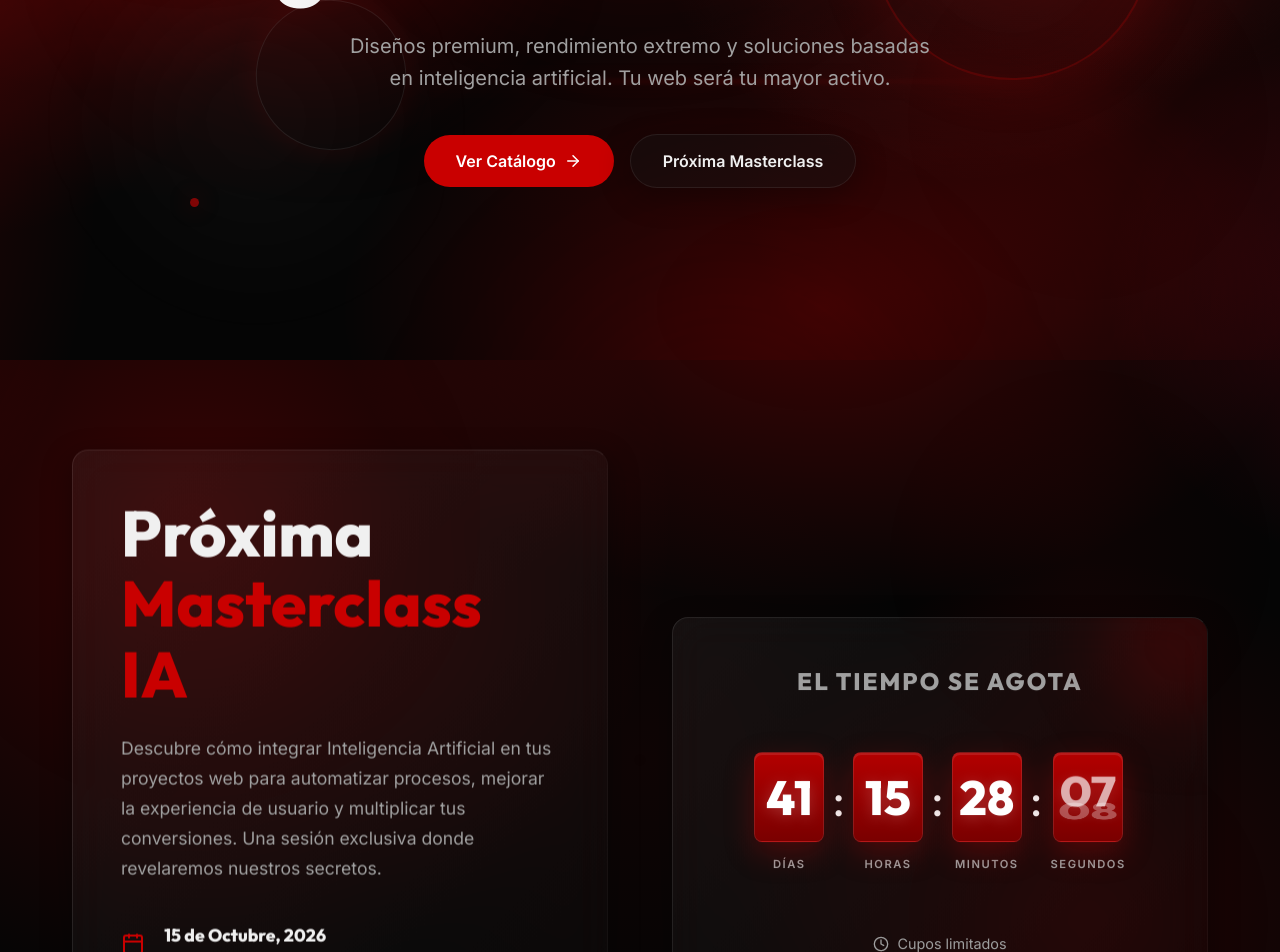
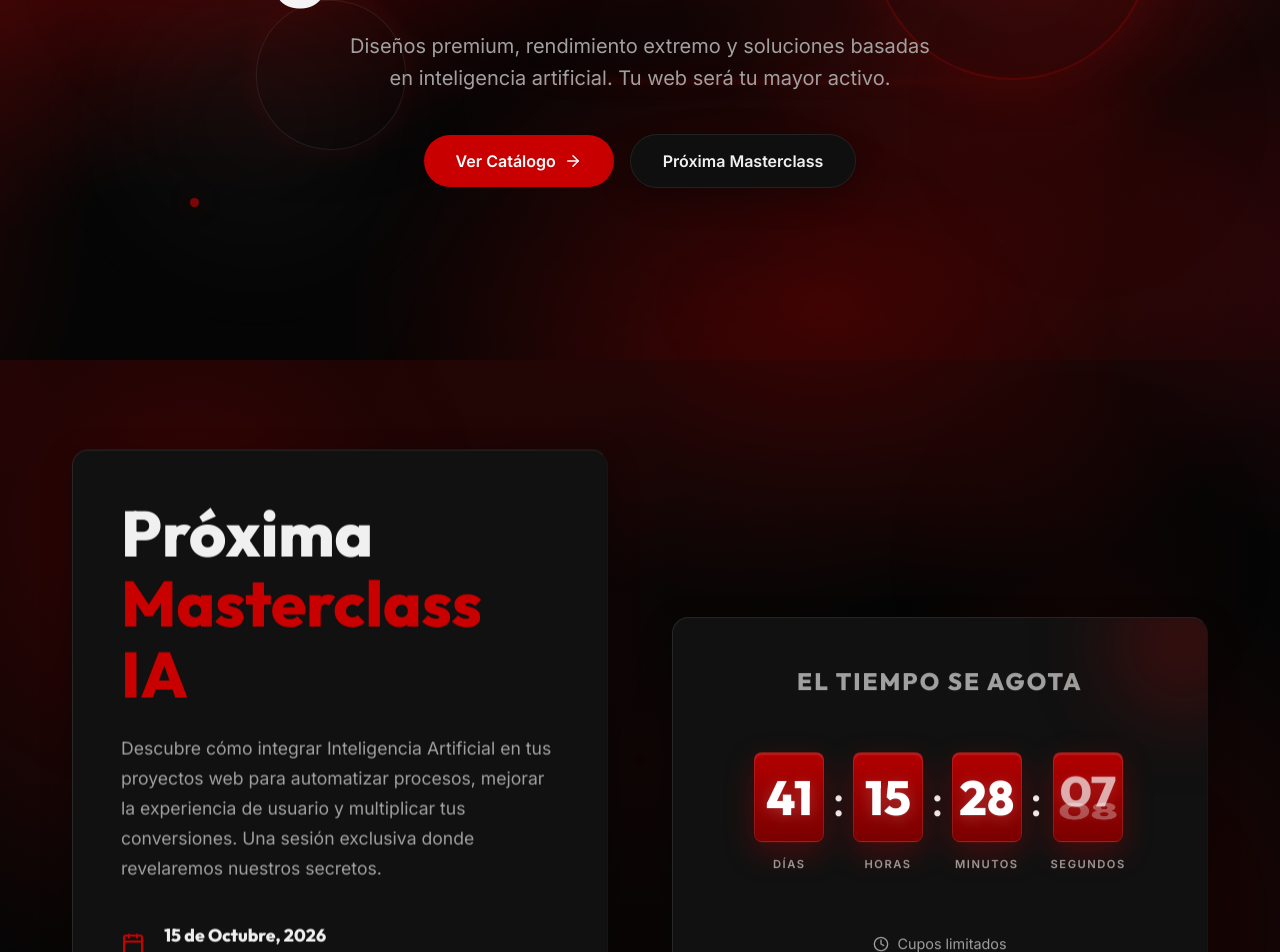
Before and after one commit to Elliyax77/unleash-IA, a React (Vite) app: page / in a window 1280 px wide. Shown: the part 440-1392 px from the top of the page. Built offline with nearby package versions, Linux system fonts and the light colour scheme.

Commit message:
UI-fixes-and-WhatsApp-CTA

```diff
--- a/src/App.css
+++ b/src/App.css
@@ -1 +1,5 @@
 /* Limpiamos el CSS por defecto de Vite */
+
+.app-container {
+  isolation: isolate;
+}
--- a/src/components/Catalog.css
+++ b/src/components/Catalog.css
@@ -150,17 +150,12 @@
 .catalog-footer {
   text-align: center;
   padding: 3rem;
-  background: rgba(255, 255, 255, 0.02);
-  backdrop-filter: blur(20px);
-  -webkit-backdrop-filter: blur(20px);
-  border: 1px solid rgba(255, 255, 255, 0.05);
-  border-radius: 20px;
 }
 
 .catalog-footer p {
   font-size: 1.2rem;
   margin-bottom: 1.5rem;
-  color: var(--text-muted);
+  color: #ffffff;
 }
 
 @media (max-width: 768px) {
--- a/src/components/Catalog.jsx
+++ b/src/components/Catalog.jsx
@@ -145,7 +145,9 @@ const Catalog = () => {
         >
           <p>¿Quieres que tu negocio sea el próximo caso de éxito?</p>
           <motion.a
-            href="#contacto"
+            href="https://wa.me/584244980621?text=Hola!%20Quiero%20cotizar%20una%20página%20web%20para%20mi%20negocio.%20¿Me%20pueden%20dar%20más%20información?"
+            target="_blank"
+            rel="noreferrer"
             className="btn-primary"
             whileHover={{ scale: 1.05 }}
             whileTap={{ scale: 0.95 }}
--- a/src/components/FloatingShapes.css
+++ b/src/components/FloatingShapes.css
@@ -11,6 +11,7 @@
 
 .shape {
   position: absolute;
+  z-index: -1;
 }
 
 /* Gran orbe rojo pulsante - arriba izquierda */
--- a/src/index.css
+++ b/src/index.css
@@ -107,15 +107,17 @@ button {
 
 /* Glassmorphism utility */
 .glass {
-  background: rgba(20, 20, 20, 0.4);
+  background: #0f0f0f;
   backdrop-filter: blur(16px);
   -webkit-backdrop-filter: blur(16px);
   border: 1px solid rgba(255, 255, 255, 0.08);
   box-shadow: 0 8px 32px 0 rgba(0, 0, 0, 0.3);
+  position: relative;
+  z-index: 10;
 }
 
 .glass-card {
-  background: linear-gradient(135deg, rgba(255, 255, 255, 0.05) 0%, rgba(255, 255, 255, 0.01) 100%);
+  background: #111111;
   backdrop-filter: blur(20px);
   -webkit-backdrop-filter: blur(20px);
   border: 1px solid rgba(255, 255, 255, 0.1);
@@ -123,6 +125,8 @@ button {
   border-right: 1px solid rgba(255, 255, 255, 0.02);
   border-radius: 16px;
   box-shadow: 0 10px 30px 0 rgba(0, 0, 0, 0.4);
+  position: relative;
+  z-index: 10;
 }
 
 /* Scrollbar */
```
